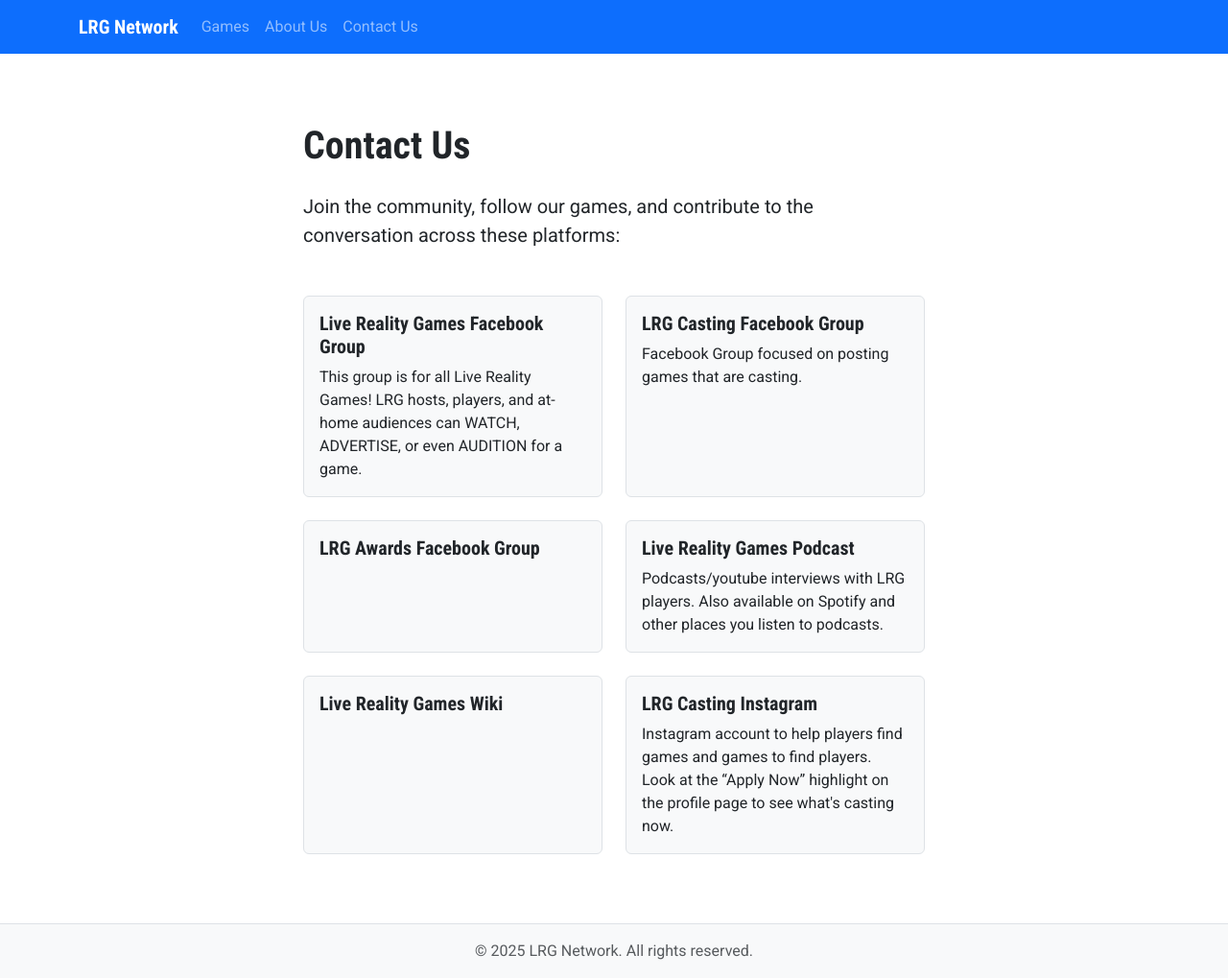
After one commit to liverealitygames/lrg-network, a Django app: template templates/static_pages/contact.html in a window 1280 px wide. The commit adds this page. Shown: the whole page at 96% size. Run offline with Django 5.2, Linux system fonts and the light colour scheme; the template is opened without the code that fills it, so the values that code supplies are empty; some libraries are stand-ins or nearby versions.

Commit message:
Add static pages (#25)
Adding statics pages for About Us & Contact Us

```diff
--- a/templates/base.html
+++ b/templates/base.html
@@ -44,6 +44,18 @@
                             Games
                         </a>
                     </li>
+                    <li class="nav-item">
+                        <a class="nav-link {% if request.resolver_match.url_name == 'about' %}active{% endif %}"
+                           href="{% url 'about' %}">
+                            About Us
+                        </a>
+                    </li>
+                    <li class="nav-item">
+                        <a class="nav-link {% if request.resolver_match.url_name == 'contact' %}active{% endif %}"
+                           href="{% url 'contact' %}">
+                            Contact Us
+                        </a>
+                    </li>
                 </ul>
             </div>
         </div>
--- /dev/null
+++ b/templates/static_pages/contact.html
@@ -0,0 +1,76 @@
+{% extends "base.html" %}
+
+{% block content %}
+<div class="container py-5">
+  <h1 class="mb-4">Contact Us</h1>
+  <p class="lead">Join the community, follow our games, and contribute to the conversation across these platforms:</p>
+
+  <div class="row row-cols-1 row-cols-md-2 g-4 mt-4">
+    <div class="col">
+        <a href="https://www.facebook.com/share/g/1AS8iM1B1x" class="text-decoration-none text-body">
+          <div class="card bg-body-tertiary border h-100 btn-hover-scale transition">
+            <div class="card-body">
+                <h5 class="card-title">Live Reality Games Facebook Group</h5>
+                <p class="card-text">This group is for all Live Reality Games! LRG hosts, players, and at-home audiences can WATCH, ADVERTISE, or even AUDITION for a game.</p>
+            </div>
+          </div>
+        </a>
+    </div>
+
+    <div class="col">
+        <a href="https://www.facebook.com/share/g/1GxLiJGTwK/" class="text-decoration-none text-body">
+            <div class="card bg-body-tertiary border h-100 btn-hover-scale transition">
+            <div class="card-body">
+                <h5 class="card-title">LRG Casting Facebook Group</h5>
+                <p class="card-text">Facebook Group focused on posting games that are casting.</p>
+            </div>
+            </div>
+        </a>
+    </div>
+
+    <div class="col">
+        <a href="https://www.facebook.com/share/g/15ZQwLoWBk/" class="text-decoration-none text-body">
+            <div class="card bg-body-tertiary border h-100 btn-hover-scale transition">
+            <div class="card-body">
+                <h5 class="card-title">LRG Awards Facebook Group</h5>
+            </div>
+            </div>
+        </a>
+    </div>
+
+    <div class="col">
+        <a href="https://www.youtube.com/c/liverealitygames" class="text-decoration-none text-body">
+            <div class="card bg-body-tertiary border h-100 btn-hover-scale transition">
+            <div class="card-body">
+                <h5 class="card-title">Live Reality Games Podcast</h5>
+                <p class="card-text">Podcasts/youtube interviews with LRG players. Also available on Spotify and other places you listen to podcasts.</p>
+            </div>
+            </div>
+        </a>
+    </div>
+
+
+    <div class="col">
+        <a href="https://live-reality-games.fandom.com/wiki/Live_Reality_Games_Wiki" class="text-decoration-none text-body">
+            <div class="card bg-body-tertiary border h-100 btn-hover-scale transition">
+            <div class="card-body">
+                <h5 class="card-title">Live Reality Games Wiki</h5>
+            </div>
+            </div>
+        </a>
+    </div>
+
+    <div class="col">
+        <a href="https://www.instagram.com/lrg_casting/" class="text-decoration-none text-body">
+            <div class="card bg-body-tertiary border h-100 btn-hover-scale transition">
+            <div class="card-body">
+                <h5 class="card-title">LRG Casting Instagram</h5>
+                <p class="card-text">Instagram account to help players find games and games to find players. Look at the “Apply Now” highlight on the profile page to see what's casting now.</p>
+            </div>
+            </div>
+        </a>
+    </div>
+
+  </div>
+</div>
+{% endblock %}
```
Also changed, not shown: lrgnetwork/urls.py (+11 -0 lines), templates/static_pages/about.html (added, +24 -0 lines).
